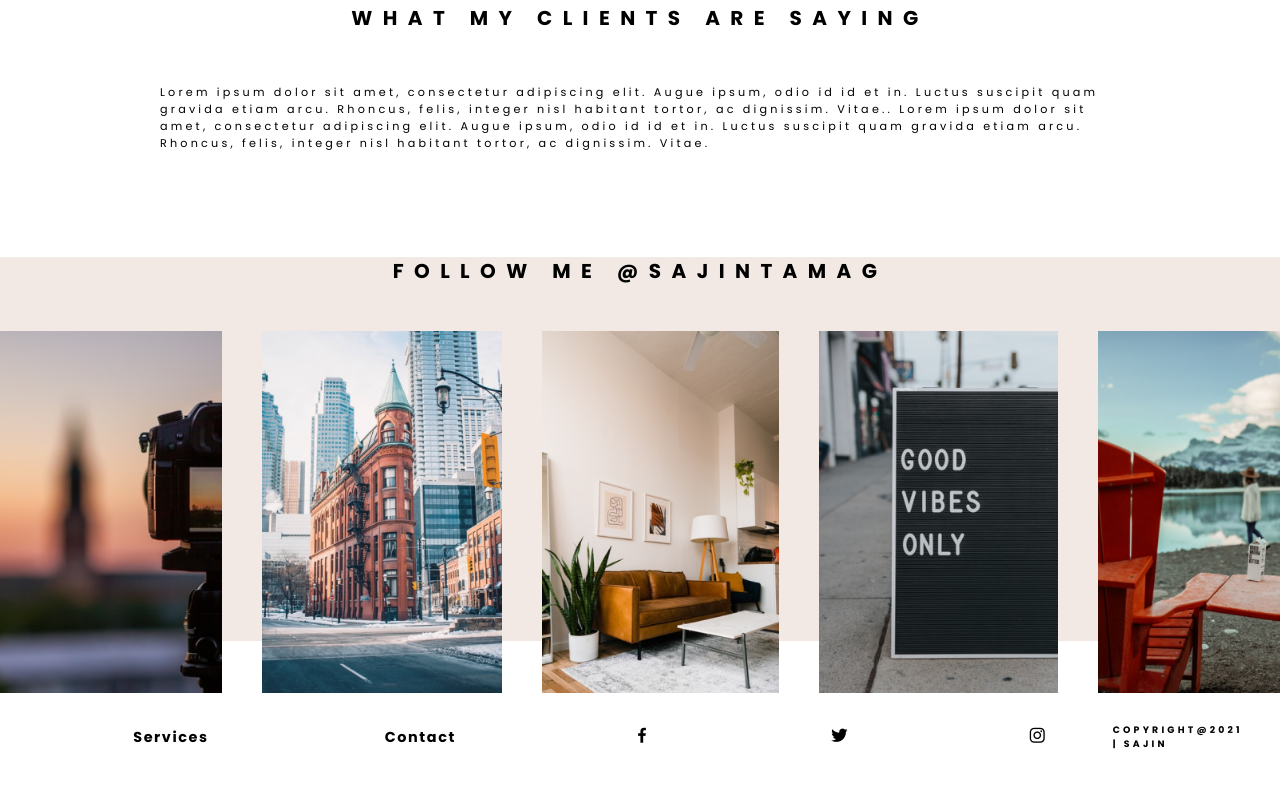
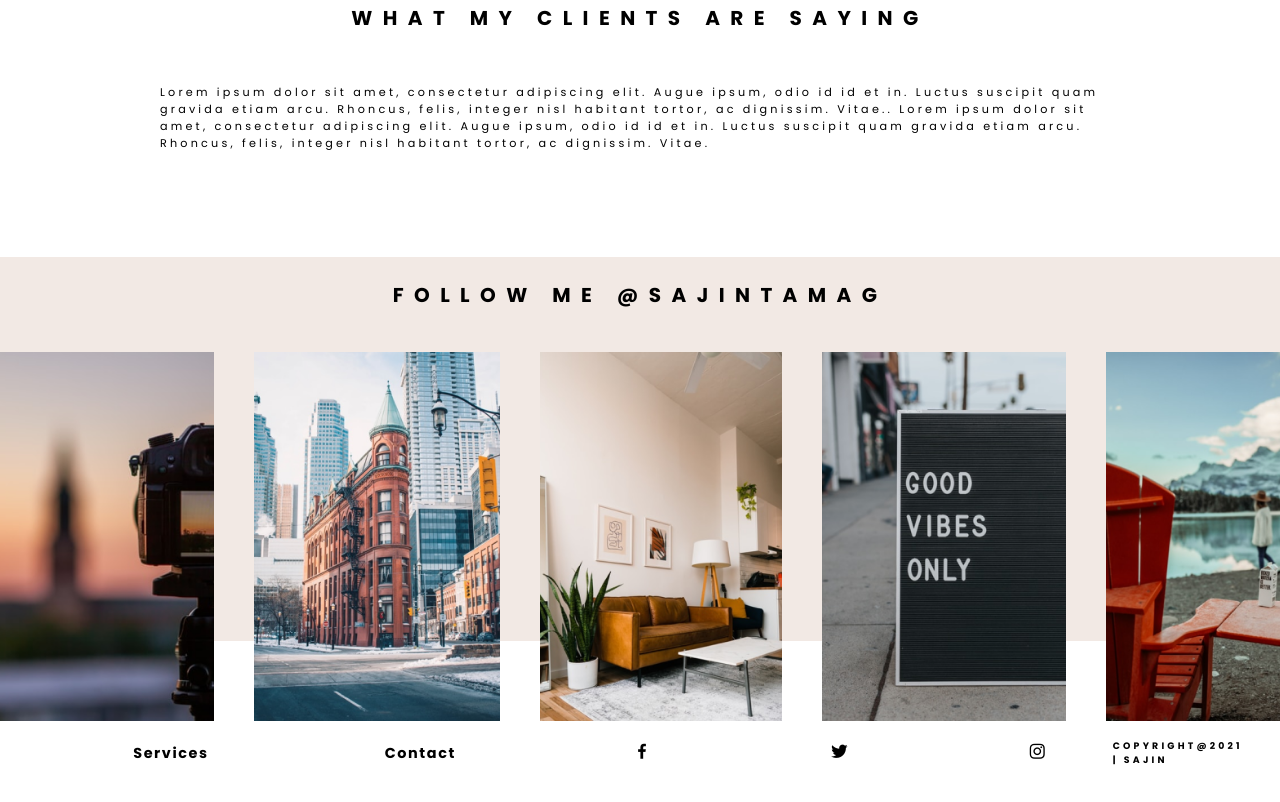
Before and after one commit to xXAxiomaXx/Photograph-Portfolio, a plain HTML site: page index.html in a window 1280 px wide. Shown: the part 2054-2856 px from the top of the page. Drawn offline with nearby package versions, Linux system fonts and the light colour scheme.

Commit message:
Update styles.css

```diff
--- a/styles.css
+++ b/styles.css
@@ -278,7 +278,7 @@
 }
 
 .insta h2{
-    margin-top: 20rem;
+    margin-top: 23rem;
     letter-spacing: 1.3rem;
     font-size: 2.5rem;
     font-weight: 700;
@@ -296,10 +296,10 @@
 
 .insta div img{
     margin-left: 5rem;
-    margin-bottom: 8rem;
+    margin-bottom: 5rem;
     transition: .5s ease;
-    width:70%;
-    height:70%;
+    width:75%;
+    height:75%;
 }
 
 .insta div img:hover{
@@ -307,7 +307,7 @@
 }
 
 footer{
-    margin-top: 8rem;
+    margin-top: 10rem;
     width: 100%;
     height: 8rem;
     display: flex;
```
